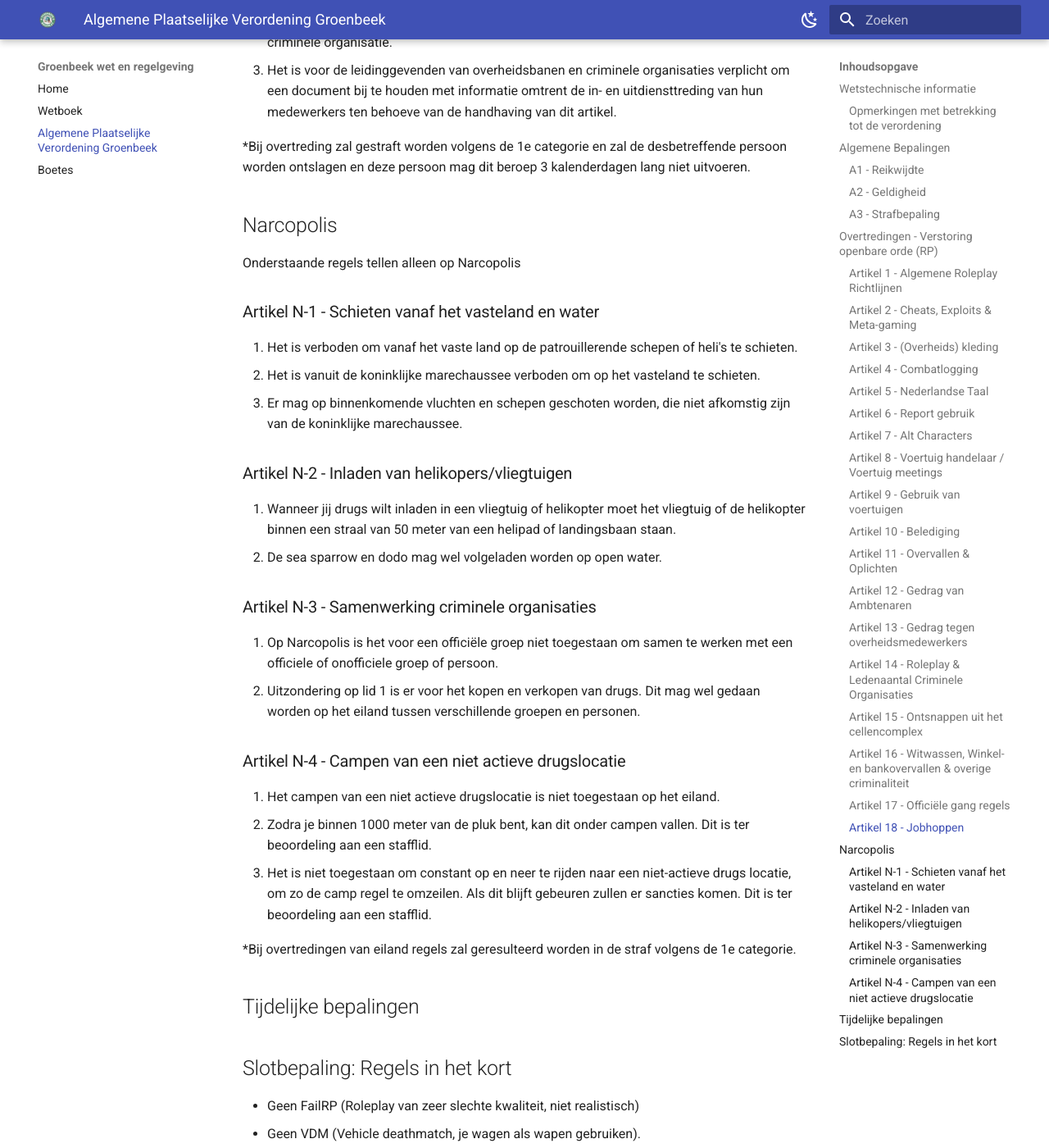
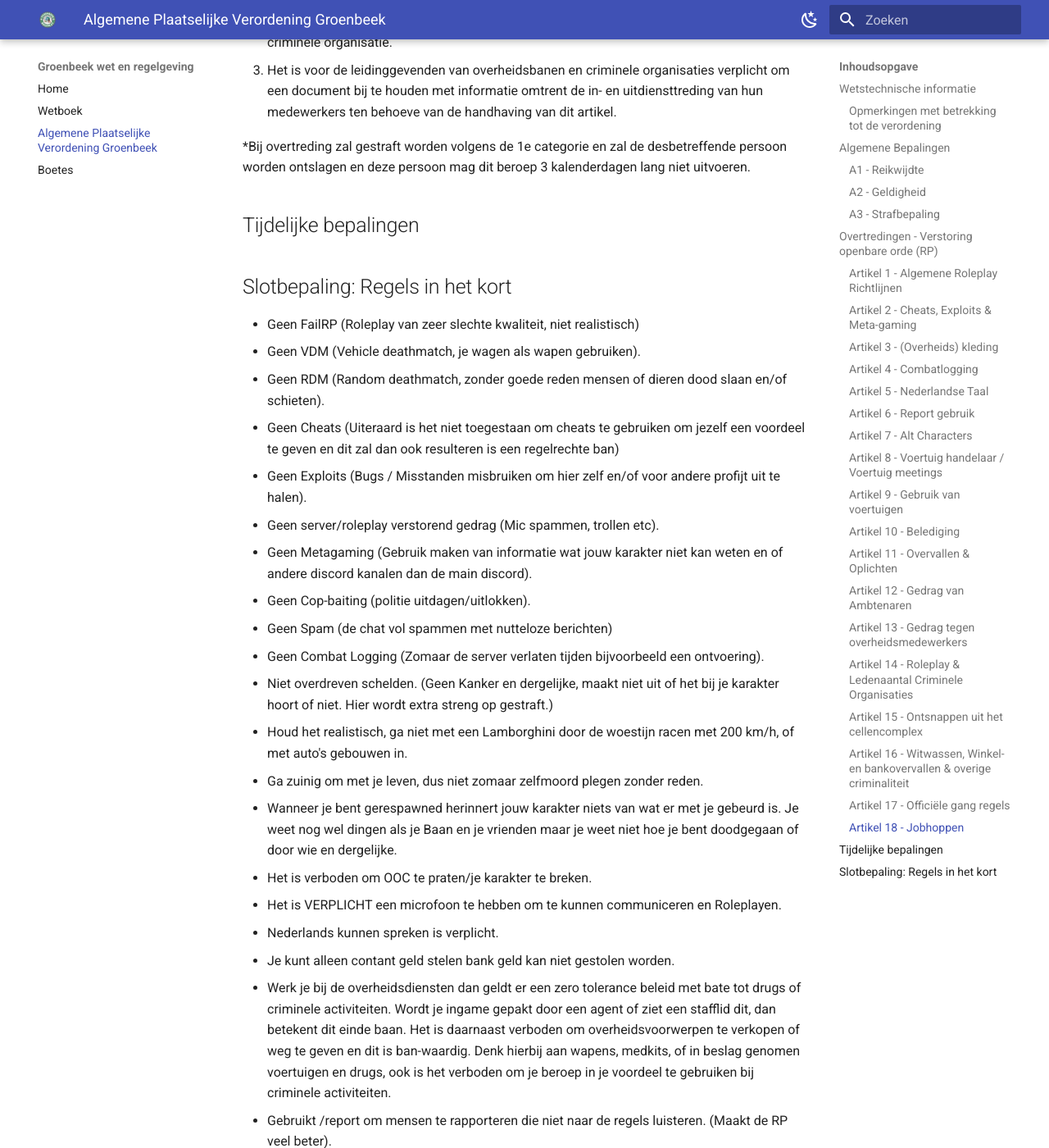
Before and after one commit to Samveldh/groenbeekroleplay-wetenregelgeving, an MkDocs documentation site: the page built from docs/apv.md, in a window 1280 px wide and 1400 px high, scrolled down 11331 px. Shown: the whole window at 82% size. Built offline with MkDocs 1.6.1 and Material for MkDocs 9.7.7, drawn with Linux system fonts in a browser that asks for light colours.

Commit message:
Update apv.md

```diff
--- a/docs/apv.md
+++ b/docs/apv.md
@@ -278,34 +278,6 @@ een melding maken en de ambulancier snel te laten werken zodat het wapen direct
 
    *Bij overtreding zal gestraft worden volgens de 1e categorie en zal de desbetreffende persoon worden ontslagen en deze persoon mag dit beroep 3 kalenderdagen lang niet uitvoeren.
 
-## Narcopolis
-
-Onderstaande regels tellen alleen op Narcopolis
-
-### Artikel N-1 - Schieten vanaf het vasteland en water
-
-1. Het is verboden om vanaf het vaste land op de patrouillerende schepen of heli's te schieten.
-2. Het is vanuit de koninklijke marechaussee verboden om op het vasteland te schieten.
-3. Er mag op binnenkomende vluchten en schepen geschoten worden, die niet afkomstig zijn van de koninklijke marechaussee.
-
-### Artikel N-2 - Inladen van helikopers/vliegtuigen
-
-1. Wanneer jij drugs wilt inladen in een vliegtuig of helikopter moet het vliegtuig of de helikopter binnen een straal van 50 meter van een helipad of landingsbaan staan.
-2. De sea sparrow en dodo mag wel volgeladen worden op open water.
-
-### Artikel N-3 - Samenwerking criminele organisaties
-
-1. Op Narcopolis is het voor een officiële groep niet toegestaan om samen te werken met een officiele of onofficiele groep of persoon.
-2. Uitzondering op lid 1 is er voor het kopen en verkopen van drugs. Dit mag wel gedaan worden op het eiland tussen verschillende groepen en personen.
-
-### Artikel N-4 - Campen van een niet actieve drugslocatie
-
-1. Het campen van een niet actieve drugslocatie is niet toegestaan op het eiland.
-2. Zodra je binnen 1000 meter van de pluk bent, kan dit onder campen vallen. Dit is ter beoordeling aan een stafflid.
-3. Het is niet toegestaan om constant op en neer te rijden naar een niet-actieve drugs locatie, om zo de camp regel te omzeilen. Als dit blijft gebeuren zullen er sancties komen. Dit is ter beoordeling aan een stafflid.
-
-   *Bij overtredingen van eiland regels zal geresulteerd worden in de straf volgens de 1e categorie.
-
 ## Tijdelijke bepalingen
 
 ## Slotbepaling: Regels in het kort
```
